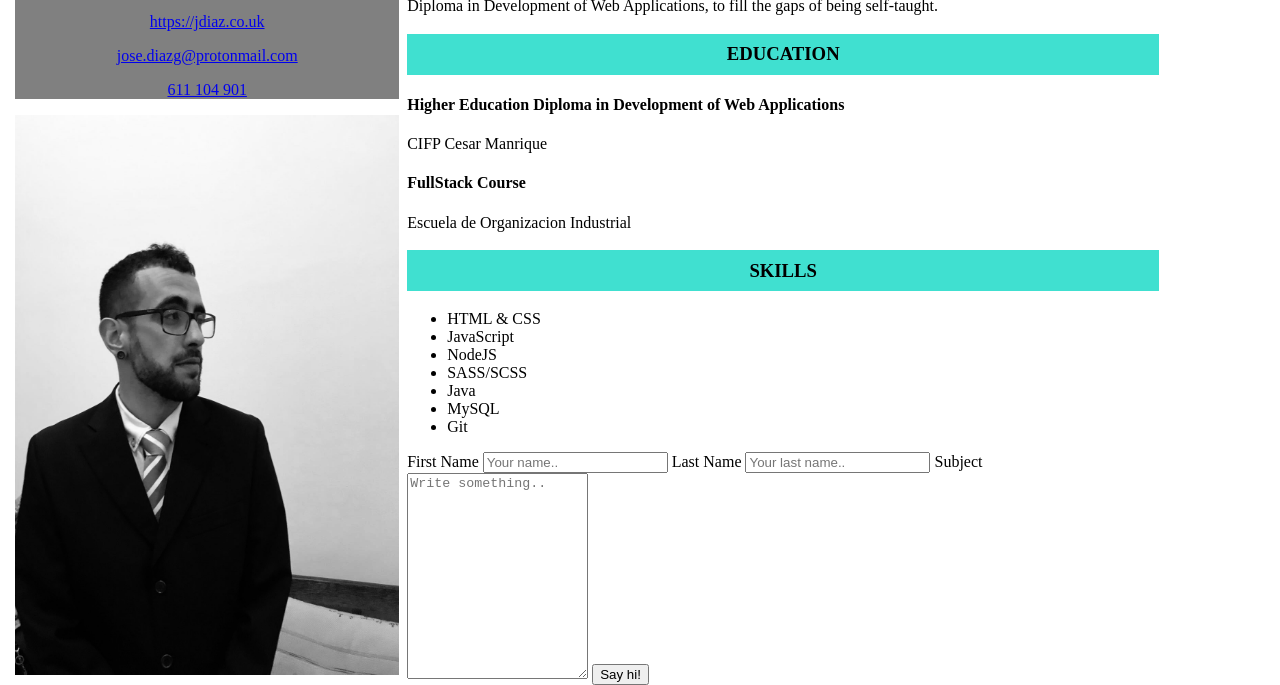
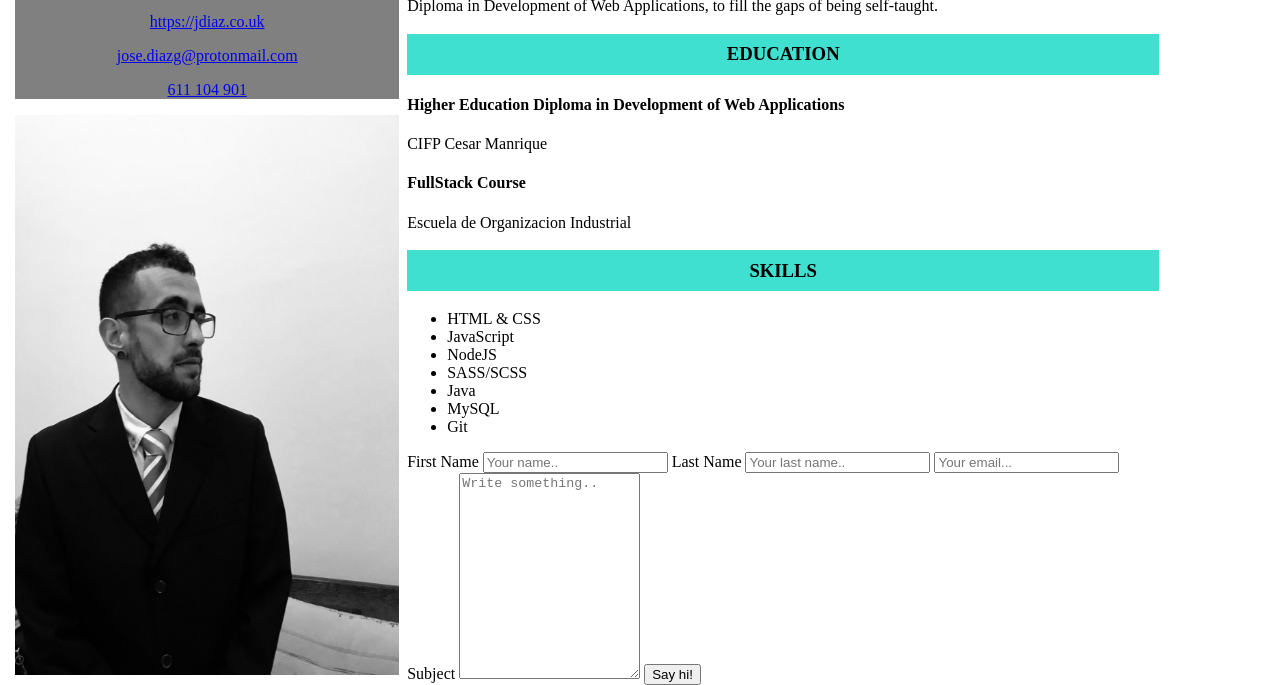
Before and after one commit to osedoe/CurriculumVitae, a plain HTML site: page index.html in a window 1280 px wide. Shown: the part 143-828 px from the top of the page. Drawn offline with Linux system fonts and the light colour scheme.

Commit message:
Commit de prueba

```diff
--- a/index.html
+++ b/index.html
@@ -67,6 +67,7 @@
 
                 <label for="lname">Last Name</label>
                 <input type="text" id="lname" name="lastname" placeholder="Your last name..">
+                <input type="email" id="email" name="email" placeholder="Your email...">
 
                 <label for="subject">Subject</label>
                 <textarea id="subject" name="subject" placeholder="Write something.." style="height:200px"></textarea>
```
